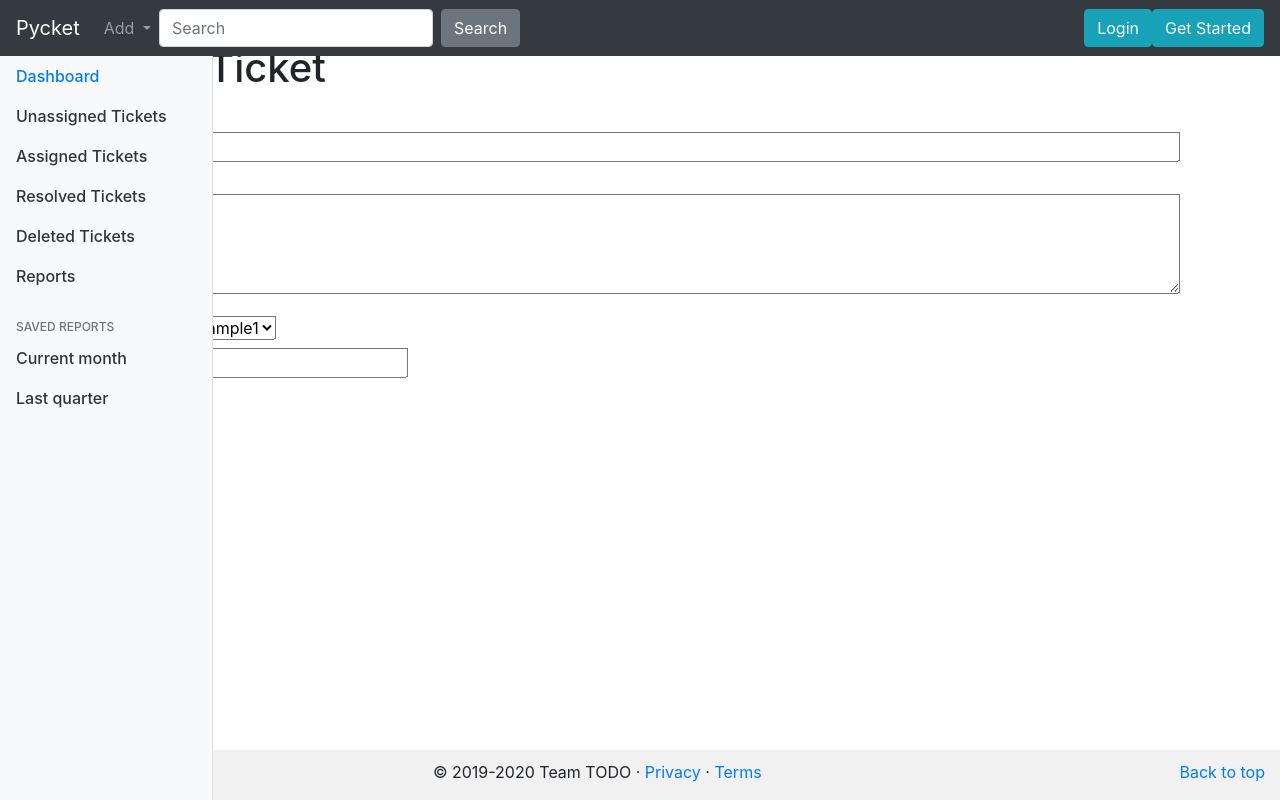
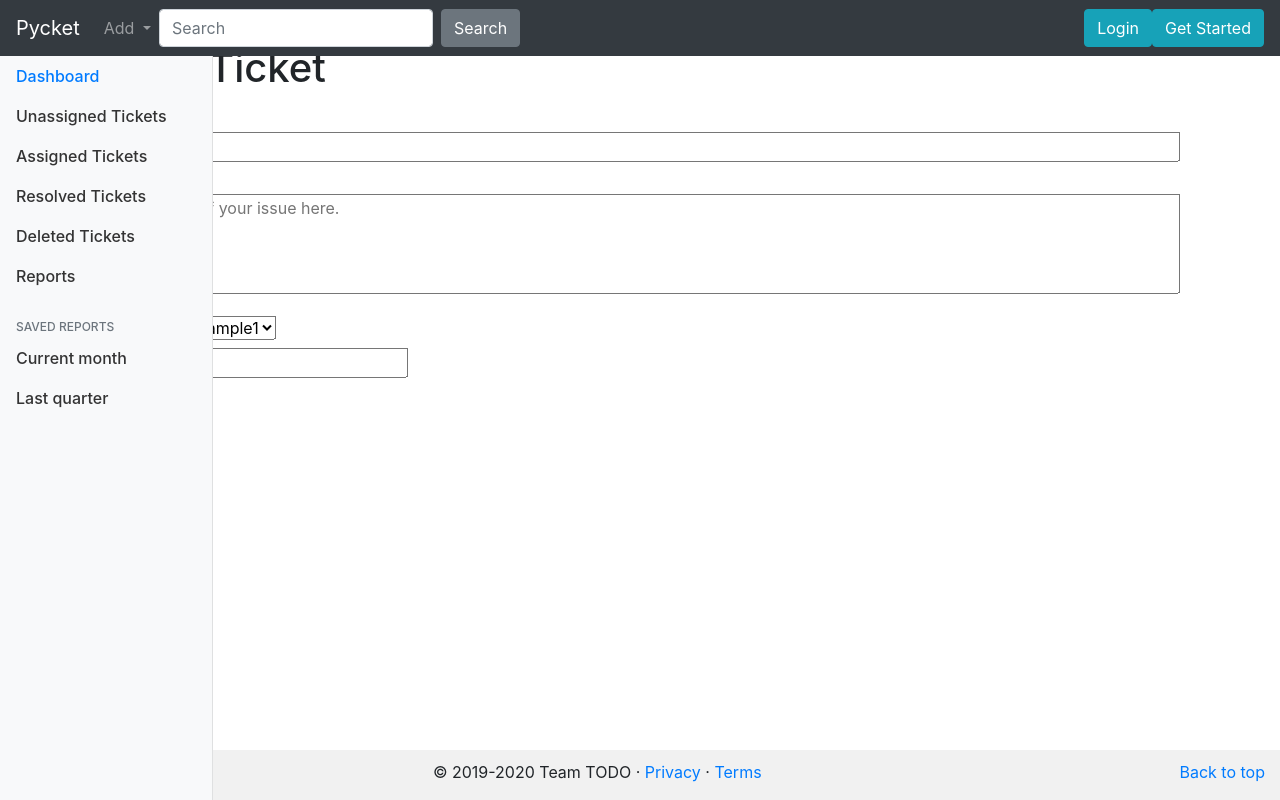
Before and after one commit to AU-CS-499-Spring-2020/Team_TODO, a Flask app: page /ticket/create in a window 1280 px wide. Run offline with Flask 2, Linux system fonts and the light colour scheme; some libraries are stand-ins or nearby versions.

Commit message:
Styling for create ticket page

```diff
--- a/Pycket/pycket/static/css/app/create_ticket.css
+++ b/Pycket/pycket/static/css/app/create_ticket.css
@@ -5,13 +5,17 @@
     transform: translate(-50%, -50%);
 }
 
-#body {
+textarea {
+    resize: none;
+}
+
+#description {
     width: 100%;
     height: 100px;
     padding: 1px;
 }
 
-#title {
+#subject {
     width: 100%;
     padding: 1px;
 }
--- a/Pycket/pycket/templates/ticket/create_ticket.html
+++ b/Pycket/pycket/templates/ticket/create_ticket.html
@@ -15,10 +15,10 @@
     <div id="ticket-info" class="form-row">
       <div class="col-sm">
         <div class="form-group">
-          <label for="title">Title</label>
-          <input name="title" id="title" value="{{ request.form['title'] }}" required>
-          <label for="body">Body</label>
-          <textarea name="body" id="body">{{ request.form['body'] }}</textarea>
+          <label for="subject">Subject</label>
+          <input name="subject" id="subject" value="{{ request.form['subject'] }}" required>
+          <label for="description">Description</label>
+          <textarea name="description" id="description" placeholder="Enter the details of your issue here.">{{ request.form['description'] }}</textarea>
         </div>
       </div>
     </div>
```
